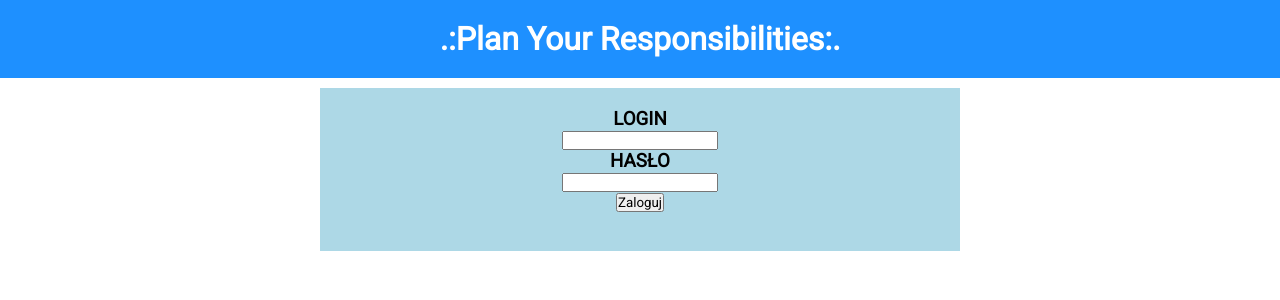
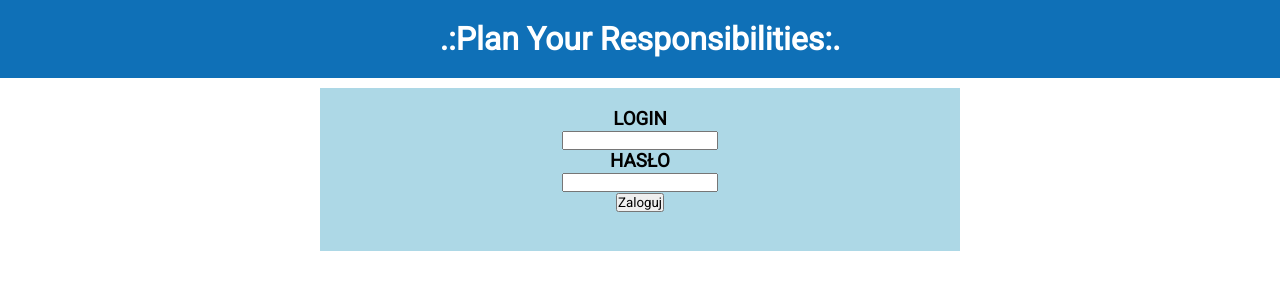
Before and after one commit to alehee/PlanYourResponsibilities-Platform, a PHP site: page / in a window 1280 px wide. Shown: the top 300 px of the page. Run offline with PHP 8.4, Linux system fonts and the light colour scheme.

Commit message:
2019-11-14
Nowy kolor ziom!

```diff
--- a/style/main.css
+++ b/style/main.css
@@ -10,7 +10,7 @@
 header{
     min-height: 50px;
     width: 100%;
-    background-color: dodgerblue;
+    background-color: #0f70b7;
     color: white;
     font-size: 100%;
     padding: 20px;
--- a/user.php
+++ b/user.php
@@ -30,7 +30,7 @@
         </div>
 
         <header>
-            <h1>.:Plan Your Responsibilities:.</h1><br>
+            <h1>. : Plan Your Responsibilities : .</h1><br>
             <p id="p_timer"></p>
         </header>
 
```
